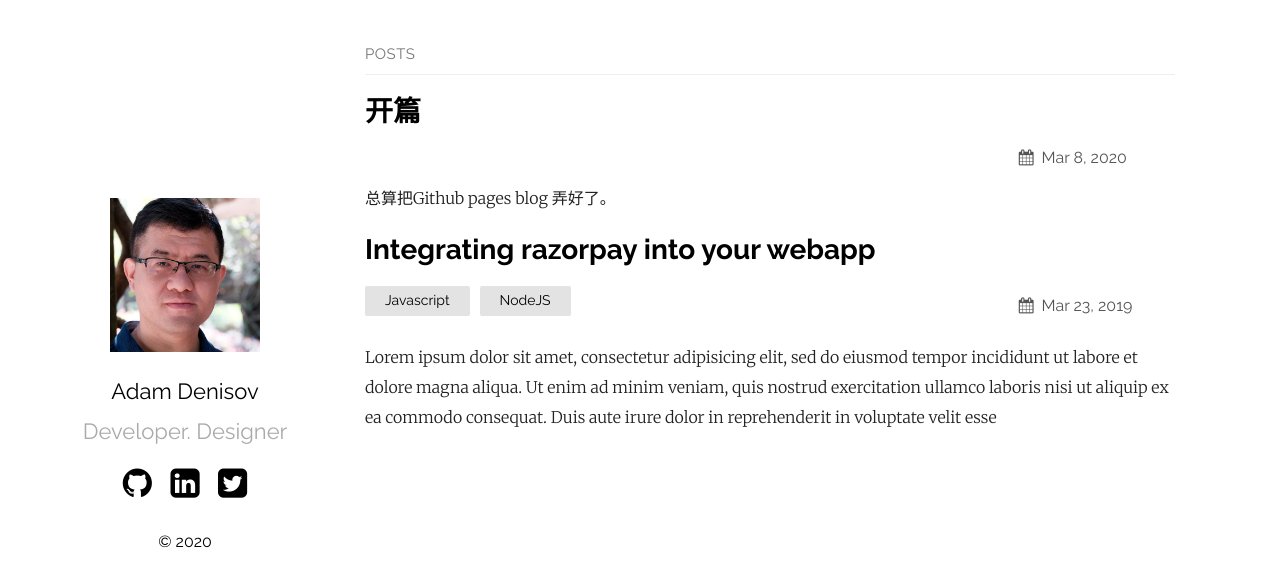
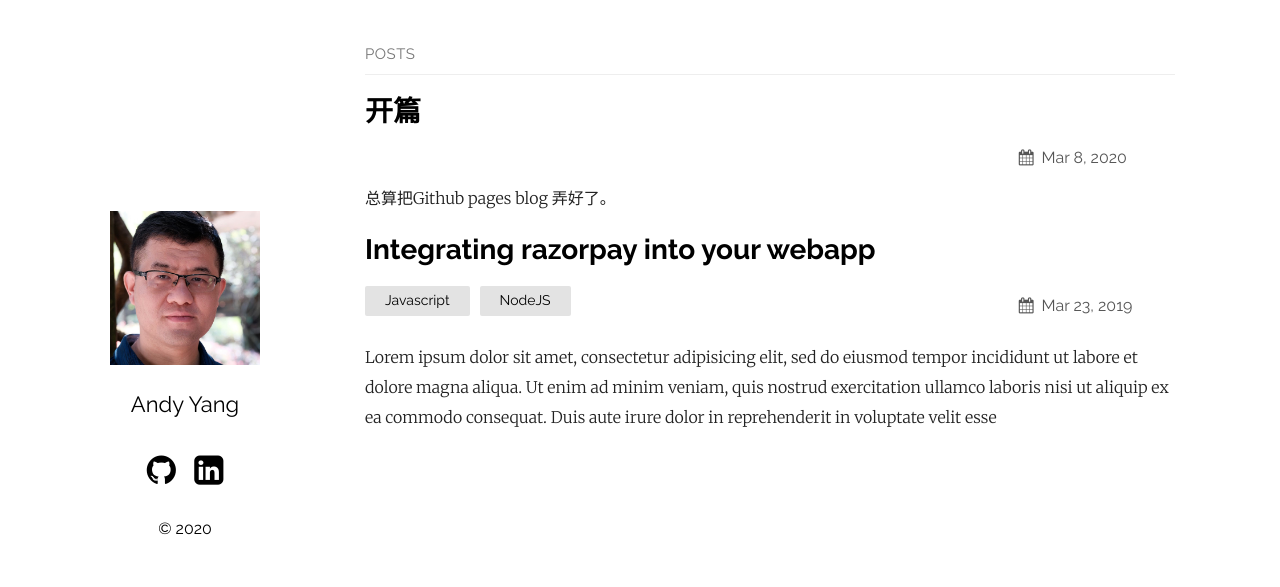
Before and after one commit to zzyang/zzyang.github.io, a Jekyll site: the page built from index.md, in a window 1280 px wide. Shown: the top 587 px of the page. Built offline with Jekyll 4.4.1, drawn with Linux system fonts in a browser that asks for light colours.

Commit message:
Update _config.yml

```diff
--- a/_config.yml
+++ b/_config.yml
@@ -12,16 +12,16 @@ show_excerpts: true # set to true to show excerpts on the homepage
 sass:
   sass_dir: _sass
 plainwhite:
-  name: Adam Denisov
-  tagline: Developer. Designer
+  name: Andy Yang
+  tagline:
   date_format: "%b %-d, %Y"
   sitemap: true # set to true to generate sitemap.xml content
 
   # generate social links in footer
   social_links:
-    twitter: thelehhman
-    github:  thelehhman
-    linkedIn: in/thelehhman
+    webchat: yang_zhizhi
+    github:  zzyang
+    linkedIn: in/andy-yang-a2920129
     rss: rss
     # dribbble: jekyll
     # facebook: jekyll
@@ -49,8 +49,8 @@ plainwhite:
 # - about.md
 
 # Build settings
-# theme: plainwhite
-remote_theme: thelehhman/plainwhite-jekyll
+theme: plainwhite
+# remote_theme: thelehhman/plainwhite-jekyll
 plugins:
   - jekyll-seo-tag
 #  - jekyll-feed
```
